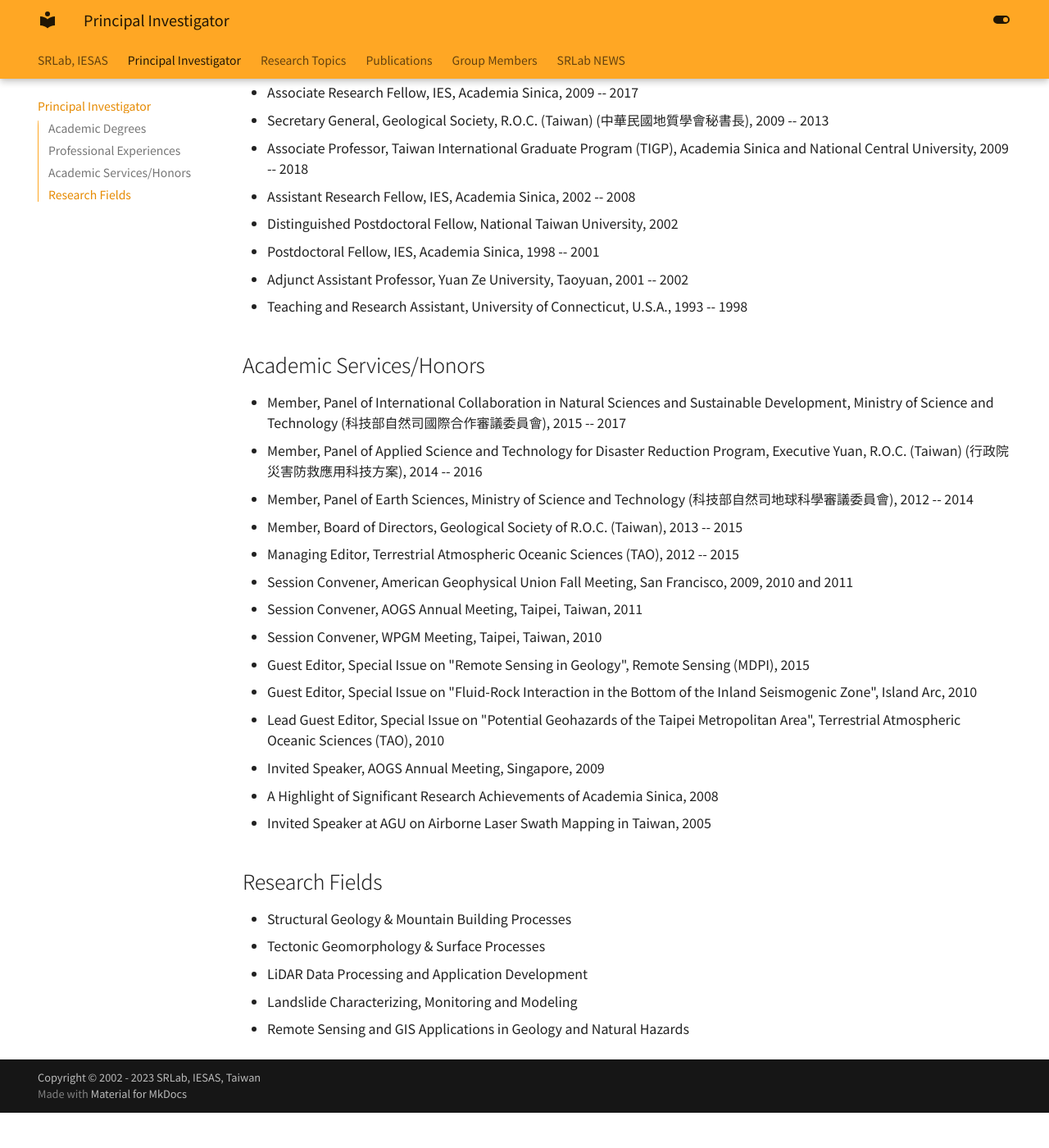
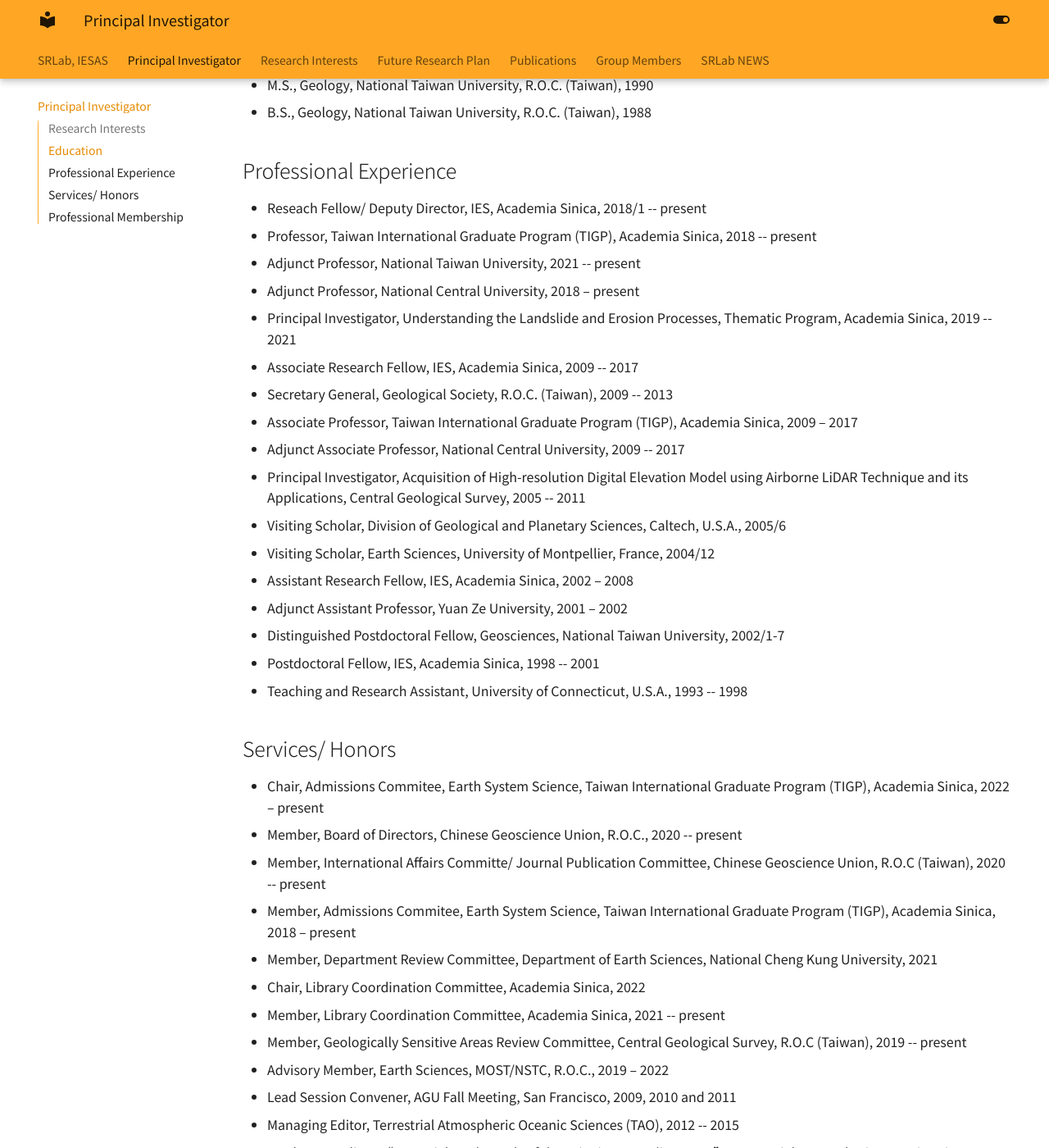
Before and after one commit to ycchan-IES/SRLab-YC-Site, an MkDocs documentation site: the page built from docs/PI.md, in a window 1280 px wide and 1400 px high, scrolled down 530 px. Shown: the whole window at 82% size. Built offline with MkDocs 1.6.1 and Material for MkDocs 9.7.7, drawn with Linux system fonts in a browser that asks for light colours; before the commit the page ends 1887 px from its top, so only the background shows below that; some of the changed text lies outside the part shown.

Commit message:
根據新的CV更新PI訊息以及研究題目之文字。

```diff
--- /dev/null
+++ b/docs/FP.md
@@ -0,0 +1,11 @@
+---
+title: "Future Research Plan"
+---
+
+My research interests focus primarily on applying multiple approaches to better understand the development of geologic structures and surface processes that shape the evolving landscapes on Earth. By better characterizing either old or active geologic structures, it helps us understand tectonic structures and comprehend tectonic movements of mountain belts. In addition to using well-established methods in structural geology, I utilize photogrammetry/LiDAR remote sensing techniques, particularly UAV-based data acqusition, and develop new methods or procedures to advance our knowledge in the area of deformation and development of geologic structures.
+
+Due to the enormous increase of computing powers, we have the chance of applying new remote sensing techniques to the studies of geology and natural hazards. The opportunity has arrived to solve geological and engineering problems in high resolution, because advanced methods in various fields are appearing regularly. However, the opportunity also brings a great challenge on how to make new observations, integrate various data types from multidisciplinary approaches. With the opportunity I am strongly motivated to fill the knowledge gap between geology and engineering. I plan on improving the resolution of geological information, such as the standard geologic map, by focusing on the “missing link” between geology and engineering at the kilometer-scale problems. The geologic structures and geomorphologic changes at the kilometer scales were poorly studied due to the lack of high-resolution datasets and appropriate methods in the past.
+
+I am interested in using high-resolution digital topography, various kinds of imagery and modeling techniques to study surface processes, particularly in characterizing, monitoring and modeling deep-seated landslides. Deep-seated landslides commonly occur within mountainous regions in the world with unpredictable locations and leading to catastrophic events to the human societies. Despite their common occurrence, the complexity of deep-seated landslides has challenged the investigations of their occurrence and limited our ability to further explore their nature and mechanisms of occurrence. Taiwan is a perfect place for studying deep-seated landslides as we have several well documented deep-seated landslide sites for investigations. Taking the foundation established from my current thematic project, my research aims to develop and better integrate Lidar, InSAR, and seismology for investigating several deep-seated landslide sites. The potential impact of this research is that we will be able to acquire the scale of multidisciplinary data that are enough to engage in understanding the complexity of deep-seated landslides, particularly, landslide mechanisms and controls, such as geologic structures, groundwater levels, material strengths, stick-slip behaviors, in order to effectively evaluate and possibly forecast the occurrence of deep-seated landslides.
+
+I will continue to work on applications of multi-period and multi-source high-resolution DEMs for understanding surface processes, such as landslide debris transport and dissipation by analyzing data-abundant landslide sites in Taiwan. The multi-period high-resolution DEMs acquired at the same experimental site can now be regarded as a natural laboratory for characterizing the true-scale erosion features that were impossible to obtain for large and precise coverage of the landslide slopes and downstream river channels. I will also continue to work on high-resolution geological mapping problems and find digital solutions to advance our knowledge of how to generate state-of-the-art 3D geological maps in the digital era for advanced geologic studies, such as active tectonics, structural geology, and mountain building processes, and natural hazards. I am enthusiastic about these studies and will continue to explore them in the future.
--- a/docs/PI.md
+++ b/docs/PI.md
@@ -2,45 +2,66 @@
 title:  "Principal Investigator"
 ---
 
-![Avater](assets/avatar/Chanyc.jpg){align=right} **Yu-Chang Chan, Ph.D.,**
+**Yu-Chang Chan, Ph.D.,**
 Research Fellow/ Deputy Director
 
-## Academic Degrees
-Ph.D., Geology and Geophysics, University of Connecticut, U.S.A., 1998
-M.S., Geology, National Taiwan University, R.O.C. (Taiwan), 1990
-B.S., Geology, National Taiwan University, R.O.C. (Taiwan), 1988
+## [Research Interests](Topics.md)
+* UAV and LiDAR Data Processing and Applications
+* Geologic Structures & Mountain Building Processes
+* Landslide Characterization, Monitoring and Modeling
+* Remote Sensing and GIS Applications in Geology and Natural Hazards
 
-## Professional Experiences
-* **Professor, Taiwan International Graduate Program (TIGP), Academia Sinica and National Central University (中央研究院國際研究生學程), 2018 -- present**
-* **Research Fellow/ Deputy Director, IES, Academia Sinica, 2018/1 -- present**
+
+## Education
+* Ph.D., Geology & Geophysics, University of Connecticut, U.S.A., 1998
+* M.S., Geology, National Taiwan University, R.O.C. (Taiwan), 1990
+* B.S., Geology, National Taiwan University, R.O.C. (Taiwan), 1988
+
+## Professional Experience
+* Reseach Fellow/ Deputy Director, IES, Academia Sinica, 2018/1 -- present
+* Professor, Taiwan International Graduate Program (TIGP), Academia Sinica, 2018 -- present
+* Adjunct Professor, National Taiwan University, 2021 -- present
+* Adjunct Professor, National Central University, 2018 – present
+* Principal Investigator, Understanding the Landslide and Erosion Processes, Thematic Program, Academia Sinica, 2019 -- 2021
 * Associate Research Fellow, IES, Academia Sinica, 2009 -- 2017
-* Secretary General, Geological Society, R.O.C. (Taiwan) (中華民國地質學會秘書長), 2009 -- 2013
-* Associate Professor, Taiwan International Graduate Program (TIGP), Academia Sinica and National Central University, 2009 -- 2018
-* Assistant Research Fellow, IES, Academia Sinica, 2002 -- 2008
-* Distinguished Postdoctoral Fellow, National Taiwan University, 2002
+* Secretary General, Geological Society, R.O.C. (Taiwan), 2009 -- 2013
+* Associate Professor, Taiwan International Graduate Program (TIGP), Academia Sinica, 2009 – 2017
+* Adjunct Associate Professor, National Central University, 2009 -- 2017
+* Principal Investigator, Acquisition of High-resolution Digital Elevation Model using Airborne LiDAR Technique and its Applications, Central Geological Survey, 2005 -- 2011
+* Visiting Scholar, Division of Geological and Planetary Sciences, Caltech, U.S.A., 2005/6
+* Visiting Scholar, Earth Sciences, University of Montpellier, France, 2004/12
+* Assistant Research Fellow, IES, Academia Sinica, 2002 – 2008
+* Adjunct Assistant Professor, Yuan Ze University, 2001 – 2002
+* Distinguished Postdoctoral Fellow, Geosciences, National Taiwan University, 2002/1-7
 * Postdoctoral Fellow, IES, Academia Sinica, 1998 -- 2001
-* Adjunct Assistant Professor, Yuan Ze University, Taoyuan, 2001 -- 2002
 * Teaching and Research Assistant, University of Connecticut, U.S.A., 1993 -- 1998
 
-## Academic Services/Honors
-* Member, Panel of International Collaboration in Natural Sciences and Sustainable Development, Ministry of Science and Technology (科技部自然司國際合作審議委員會), 2015 -- 2017
-* Member, Panel of Applied Science and Technology for Disaster Reduction Program, Executive Yuan, R.O.C. (Taiwan) (行政院災害防救應用科技方案), 2014 -- 2016
-* Member, Panel of Earth Sciences, Ministry of Science and Technology (科技部自然司地球科學審議委員會), 2012 -- 2014
-* Member, Board of Directors, Geological Society of R.O.C. (Taiwan), 2013 -- 2015
+
+## Services/ Honors
+* Chair, Admissions Commitee, Earth System Science, Taiwan International Graduate Program (TIGP), Academia Sinica, 2022 – present
+* Member, Board of Directors, Chinese Geoscience Union, R.O.C., 2020 -- present
+* Member, International Affairs Committe/ Journal Publication Committee, Chinese Geoscience Union, R.O.C (Taiwan), 2020 -- present
+* Member, Admissions Commitee, Earth System Science, Taiwan International Graduate Program (TIGP), Academia Sinica, 2018 – present
+* Member, Department Review Committee, Department of Earth Sciences, National Cheng Kung University, 2021
+* Chair, Library Coordination Committee, Academia Sinica, 2022
+* Member, Library Coordination Committee, Academia Sinica, 2021 -- present
+* Member, Geologically Sensitive Areas Review Committee, Central Geological Survey, R.O.C (Taiwan), 2019 -- present
+* Advisory Member, Earth Sciences, MOST/NSTC, R.O.C., 2019 – 2022
+* Lead Session Convener, AGU Fall Meeting, San Francisco, 2009, 2010 and 2011
 * Managing Editor, Terrestrial Atmospheric Oceanic Sciences (TAO), 2012 -- 2015
-* Session Convener, American Geophysical Union Fall Meeting, San Francisco, 2009, 2010 and 2011
-* Session Convener, AOGS Annual Meeting, Taipei, Taiwan, 2011
-* Session Convener, WPGM Meeting, Taipei, Taiwan, 2010
-* Guest Editor, Special Issue on "Remote Sensing in Geology", Remote Sensing (MDPI), 2015
-* Guest Editor, Special Issue on "Fluid-Rock Interaction in the Bottom of the Inland Seismogenic Zone", Island Arc, 2010
-* Lead Guest Editor, Special Issue on "Potential Geohazards of the Taipei Metropolitan Area", Terrestrial Atmospheric Oceanic Sciences (TAO), 2010
+* Lead Guest Editor, “Potential Geohazards of the Taipei Metropolitan Area”, Terrestrial Atmospheric Oceanic Sciences (TAO), 2010
+* Guest Editor, “Remote Sensing in Geology”, Remote Sensing (MDPI), 2015
+* Member, Panel of Earth Sciences, Ministry of Science and Technology, 2012 -- 2014
+* Member, Panel of Applied Science and Technology for Disaster Reduction Program, Executive Yuan, R.O.C., 2014 -- 2016
+* Member, Panel of International Collaboration in Natural Sciences, Ministry of Science and Technology, 2015 -- present
+* Member, Board of Directors, Geological Society, R.O.C. (Taiwan), 2013 -- 2015
 * Invited Speaker, AOGS Annual Meeting, Singapore, 2009
 * A Highlight of Significant Research Achievements of Academia Sinica, 2008
 * Invited Speaker at AGU on Airborne Laser Swath Mapping in Taiwan, 2005
 
-## Research Fields
-* Structural Geology & Mountain Building Processes
-* Tectonic Geomorphology & Surface Processes
-* LiDAR Data Processing and Application Development
-* Landslide Characterizing, Monitoring and Modeling
-* Remote Sensing and GIS Applications in Geology and Natural Hazards
+## Professional Membership
+* American Geophysical Union (AGU)
+* European Geosciences Union (EGU)
+* Geological Society, R.O.C. (Taiwan)
+* Geophysical Society, R.O.C. (Taiwan)
+* Chinese Geoscience Union, R.O.C. (Taiwan)
--- a/docs/Topics.md
+++ b/docs/Topics.md
@@ -1,39 +1,17 @@
 ---
 title: "Research Topics"
 ---
-My research interests focus on applying multiple approaches, particularly **high-resolution Lidar-derived digital elevation models**, to better understand **the development of geologic structures and surface processes** that continuously shape the landscapes on Earth. The current four topics that I worked with my students range from **evolving landslide topography, effective 3D geologic mapping, landslide hazard modeling, and structural geology & tectonics**. The details of the research topics and recent leading contributions in papers are as follows:
+## Major Achievements and Contributions
+The research topics that I worked with my students range from landslide topography, effective 3D geologic mapping, landslide modeling, and structural geology & continental tectonics. I mainly emphasize on a research direction that requires high-resolution digital elevation models (DEM) for new insights on various topics on surface processes and geologic structures. Here I list four major topics that best represent my recent research contributions.
 
-## Topic I: Multi-period and multi-source high-resolution DEMs for studies of landslide and erosion processes.
-**主題一：多期多源高解析度數值高程模型應用於山崩特性與侵蝕過程研究**
-Two representative papers for this topic are as follows:
+### (I) Applications of multi-period and multi-source high-resolution DEMs for studies of landslide and erosion processes
+The increasing number of DEMs from various sources has posed unsettling questions on how to reliably estimate errors, particularly, when difference of DEMs is performed. We used different periods of digital terrain model (DTM) data obtained from various ﬂight vehicles by using the techniques of aerial photogrammetry, airborne LiDAR (ALS), and unmanned aerial vehicles (UAV) to discuss errors and proper applications. We found that multi-period aerial photogrammetry and ALS can be effectively applied after the landslide disaster for monitoring the terrain changes and their potential impacts downstream.
 
-* Hsieh, **Y.-C., Chan\***, Y.-C., Hu, J.-C., 2016, “Digital Elevation Model Differencing and Error Estimation from Multiple Sources: A Case Study from the Meiyuan Shan Landslide in Taiwan”, Remote Sensing, 8, 199:1-20. (IF: 3.036; SCI ranking: 17.9%) \[\*corresponding author\]
-* Hsieh, **Y.-C., Chan\***, Y.-C., Hu, J.-C., Chen, Y.-Z., Chen, R.-F., Chen, M.-M., 2016, “Direct Measurements of Bedrock Incision Rates on the Surface of a Large Dip-slope Landslide by Multi-Period Airborne Laser Scanning DEMs”, Remote Sensing, 8(11), 900. (IF: 3.036; SCI ranking: 17.9%) \[\*corresponding author\]
+### (II) Problems and solutions in high-resolution geological mapping using LiDAR data in 3D environments
+Traditional geological mapping is highly dependent on field investigation, which is usually a time-consuming and challenging task for field geologists. The full potential of LiDAR-derived high-resolution DEMs remains to be explored in geological mapping using 3D rendering techniques. Through field verification and assessment, manipulation of the LiDAR data with relevant 3D visualization is shown to be an effective approach to improve the correctness and details of existing geological maps. The proposed methodology provides a breakthrough for our advanced work in high-resolution geological mapping in 3D environments.
 
-## Topic II: Problems and solutions in high-resolution geological mapping using LiDAR data in 3D environments.
-**主題二：應用光達資料及3D系統討論與解決高精度地質圖之產製問題**
-Two representative papers for this topic are as follows:
+### (III) Deformation patterns and structural development of active mountain belts
+Located in northern Vietnam, the Fansipan mountain range is the highest topography in the Indochina area. Until recently, there has been limited research regarding the tectonic deformation of the Fansipan mountain range and whether there are notable surface ruptures or active faults in the area. Our study provides the frst insight into the deformation patterns and potential active movements of the Fansipan mountain range, and may improve our understanding of the overall tectonic activities in northern Vietnam. For the Taiwan mountain belt, basal accretion is considered responsible for the distinct culmination of the Hsüehshan Range in central Taiwan and its relative uplift with respect to the Backbone Range to the east along the Lishan Fault. We propose that basal accretion is the predominant mechanism in the growth and evolution of the Taiwan orogenic wedge and may have been achieved through inversion of a graben system on the ancient passive margin during continental subduction.
 
-* Yeh, C.-H., **Chan\*, Y.-C.**, Chang, K.-J., Lin, M.-L., Hsieh, Y.-C., 2014, “Derivation of strike and dip in sedimentary terrain using 3D image interpretation based on airborne LiDAR data”, Terrestrial Atmospheric and Oceanic Sciences, 6, 775-790. (IF: 0.556; SCI ranking: 94%,85.2%,91.7%) \[\*corresponding author\]
-* Yeh, C.-H., Lin, M.-L., **Chan\*, Y.-C.**, Chang, K.-J., Hsieh, Y.-C., 2017, “Dip-slope mapping of sedimentary terrain using polygon auto-tracing and airborne LiDAR topographic data”, Engineering Geology, 222, 236-249. (IF: 2.196; SCI ranking: 33.2%,17.1%) \[\*corresponding author\]
-
-## Topic III: Assessing the landslide process and its potential hazard by remote sensing techniques and numerical modeling.
-
-**主題三：應用遙測技術與數值模擬研究山崩作用過程及評估可能之山崩災害**
-Two representative papers for this topic are as follows:
-
-* Lu, C.-Y., **Chan\*, Y.-C.**, Hu, J.-C., Tseng, C.-H., Liu, C.-H., Chang, C.-H., 2021, "Seasonal surface fluctuation of a slow-moving landslide detected by multitemporal interferometry (MTI) on the Huafan University campus, northern Taiwan", Remote Sensing, 2021, 13, 4006. https://doi.org/10.3390/rs13194006 \[*corresponding author\]
-* Tseng, C.-H., **Chan, Y.-C.**, Jeng, C.-J., Rau, R.-J., Hsieh, Y.-C., 2021, "Deformation of landslide revealed by long-term surficial monitoring: A case study of slow movement of a dip slope in northern Taiwan", Engineering Geology, 284, 10602.
-* Lu, Chiao-Yin, Tang, C.-L., **Chan\*, Y.-C.**, Hu, J.-C., Chi, C.-C., 2014, “Forecasting landslide hazard by the 3D discrete element method: A case study of the unstable slope in the Lushan hot spring district, central Taiwan”, Engineering Geology, 183, 14-30. (IF: 2.196; SCI ranking: 33.2%,17.1%) \[\*corresponding author\]
-* Tseng, C.-H., **Chan, Y.-C.**, Jeng, C.-J., Hsieh, Y.-C., 2017. Slip monitoring of a dip-slope and runout simulation by the discrete element method: a case study at the Huafan University campus in northern Taiwan. Natural Hazards, doi: 10.1007/s11069-017-3016-y. (IF: 1.746; SCI ranking: 45.1%,47.6%,32.9%)
-
-## Topic IV: Surface deformation patterns and structural development of mountain belts.
-**主題四：地表變形型態與造山帶的構造發育研究**
-Three representative papers for this topic are as follows:
-
-* Dinh, T.-H., **Chan\*, Y.-C.**, Chen, C.-T., 2022, Extensional Tectonics and Basement Uplift of the Fansipan and Tule Mountain Ranges in Northern Vietnam, Frontiers in Earth Science, https://doi.org/10.3389/feart.2021.741670 \[\*corresponding author\]
-* Dinh, T.-H., **Chan\*, Y.-C.**, Chang, C.-P., Chen, C.-T., Hsu, Y.-C., 2021, "Deformation patterns and potential active movements of the Fansipan mountain range, northern Vietnam", International Journal of Earth Sciences, https://doi.org/10.1007/s00531-020-01931-8. \[\*corresponding author\]
-* Chen, C.-T., **Chan, Y.-C.**, Beyssac, O., Lu, C.-Y., Chen, Y.-G., Malavieille, J., Kidder, S. B., Sun, H.-C., 2019, "Thermal history of the northern Taiwanese slate belt and implications for wedge growth duriing the Neogene arc-continent collision", Tectonics, 10.1029/2019TC005604.
-* Chen, S. K., **Chan\*, Y.-C.**, Hu, J.-C., Kuo, L.-C., 2014, “Current crustal deformation at the junction of collision to subduction around the Hualien area, Taiwan.” Tectonophysics, 617, 58-78. (IF: 2.65; SCI ranking: 28.4%) \[\*corresponding author\]
-* Chen, C.-T., **Chan\*, Y.-C.**, C.-Y. Lu, M. Simoes, O. Beyssac, 2011. “Nappe structure revealed by thermal constraints in the Taiwan metamorphic belt.” Terra Nova, 23, 85–91. (IF: 2.758; SCI ranking: 20.1%) \[\*corresponding author\]
-* Chen, C.-T., **Chan, Y.-C.**, Lo, C.-H., Lu, C.-Y., 2016, “Growth of mica porphyroblasts under low-grade metamorphism -- A Taiwanese case using in-situ 40Ar/39Ar laser microprobe dating”, Journal of Structural Geology, 92, 1-11. (IF: 2.084; SCI ranking: 35.9%)
+### (IV) Assessing the landslide process and its potential hazard by monotoring and modeling
+Landslides are one of the most serious natural hazards and have caused serious property damages and life losses in Taiwan. I have started the line of research in modeling landslide processes tapping into the LiDAR data and computing powers in recent years. We monitored and modeled catastrophic slope failure under heavy rainfall conditions. The work by the 3D discrete element method provides potential runout paths, particle velocities and landslide-affected areas, which are useful information for decision support and hazard assessment.
--- a/mkdocs.yml
+++ b/mkdocs.yml
@@ -58,7 +58,8 @@
 nav:
     - SRLab, IESAS: index.md
     - Principal Investigator: PI.md
-    - Research Topics: Topics.md
+    - Research Interests: Topics.md
+    - Future Research Plan : FP.md
     - Publications : PubList.md
     - Group Members: GM.md
     - News: news/index.md
```
